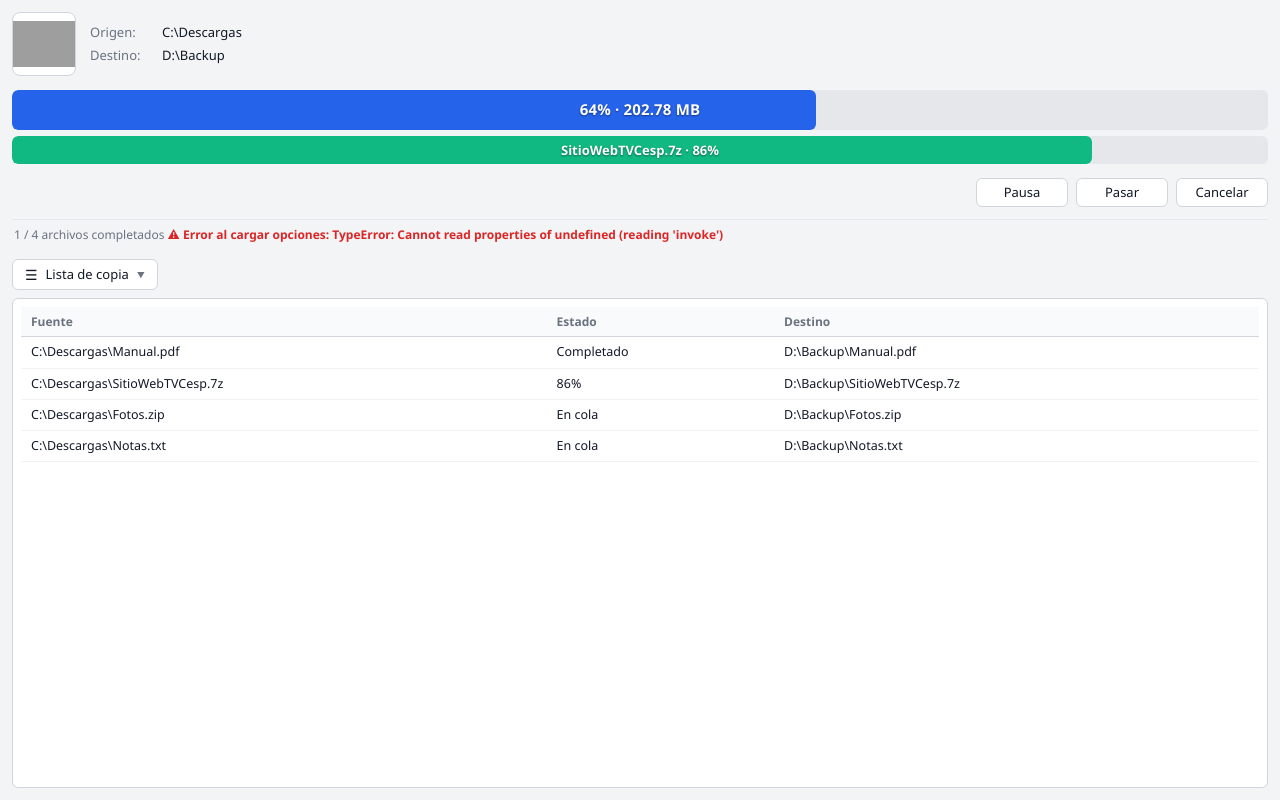
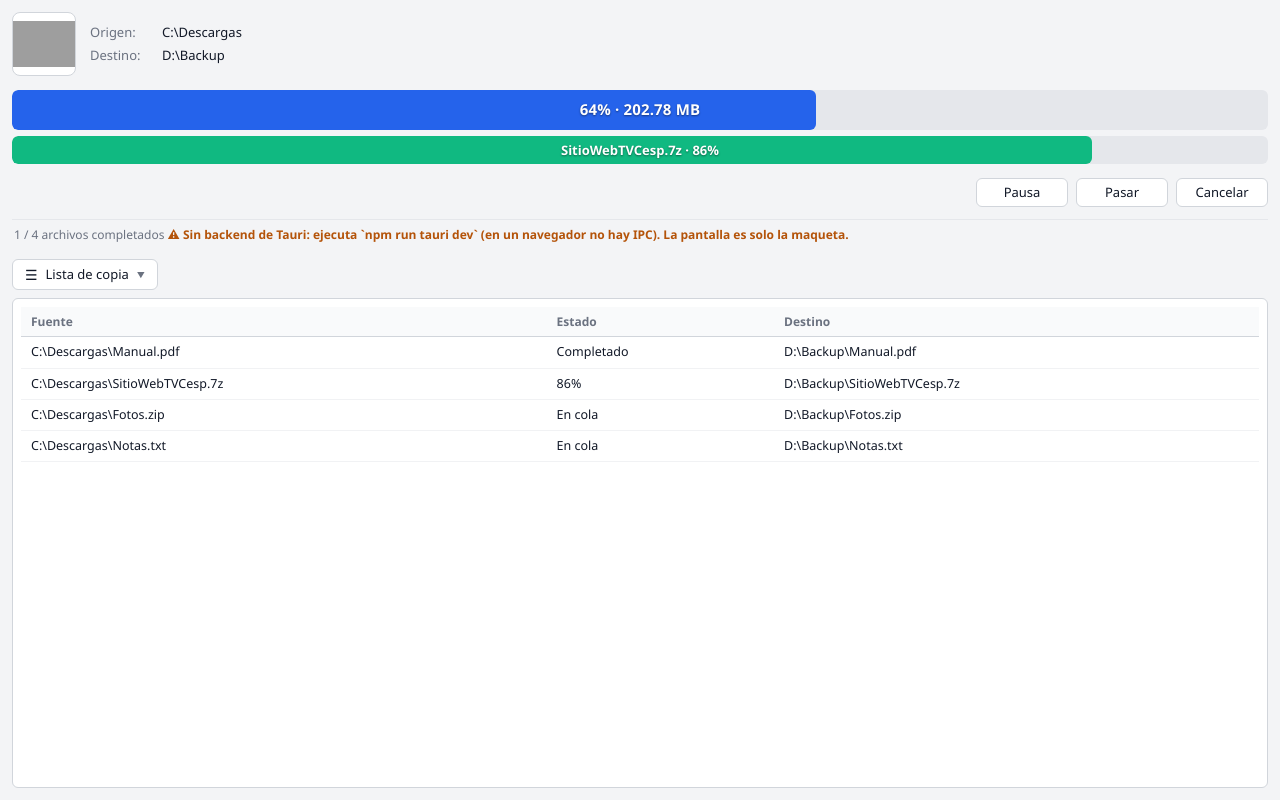
Before and after one commit to Alepc011017/CopyForge, a React (Vite) app in the folder apps/gui-tauri/: page / in a window 1280 px wide. Built offline with nearby package versions, Linux system fonts and the light colour scheme; grey boxes are pictures that could not be loaded.

Commit message:
P4.2 (Tauri): avisar cuando no hay IPC (invoke fuera del webview de Tauri)

```diff
--- a/apps/gui-tauri/src/App.css
+++ b/apps/gui-tauri/src/App.css
@@ -200,6 +200,11 @@ body,
   font-weight: 600;
 }
 
+.tf-status-warn {
+  color: #b45309;
+  font-weight: 600;
+}
+
 /* --- Menú desplegable de paneles ---------------------------------------- */
 .tf-menu {
   position: relative;
--- a/apps/gui-tauri/src/App.tsx
+++ b/apps/gui-tauri/src/App.tsx
@@ -21,6 +21,21 @@ interface GuiOptions {
   exclude: string;
   durability: string;
 }
+
+// `@tauri-apps/api/core` solo funciona dentro del webview de Tauri: su `invoke`
+// hace `window.__TAURI_INTERNALS__.invoke(...)`, así que fuera de Tauri (p. ej.
+// `npm run dev` en un navegador normal) lanza "Cannot read properties of
+// undefined (reading 'invoke')". Detectamos ese caso para avisar en vez de
+// romper la UI.
+const IS_TAURI =
+  typeof window !== "undefined" &&
+  ("__TAURI_INTERNALS__" in window || "__TAURI__" in window);
+
+const NO_BACKEND_MSG =
+  "Sin backend de Tauri: ejecuta `npm run tauri dev` (en un navegador no hay IPC). " +
+  "La pantalla es solo la maqueta.";
+
+type StatusMsg = { text: string; level: "warn" | "error" };
 
 // Valor inicial mientras responde `get_options` (coincide con el default Rust).
 const DEFAULT_OPTIONS: GuiOptions = {
@@ -77,17 +92,26 @@ export default function App() {
   const [tab, setTab] = useState<Tab>("lista");
   const [menuOpen, setMenuOpen] = useState(false);
   const [options, setOptions] = useState<GuiOptions>(DEFAULT_OPTIONS);
-  const [statusMsg, setStatusMsg] = useState<string | null>(null);
+  const [statusMsg, setStatusMsg] = useState<StatusMsg | null>(null);
   const menuRef = useRef<HTMLDivElement>(null);
 
   // Al montar: pide las opciones al backend (defaults del motor en P4.2).
   useEffect(() => {
+    if (!IS_TAURI) {
+      setStatusMsg({ text: NO_BACKEND_MSG, level: "warn" });
+      return;
+    }
     invoke<GuiOptions>("get_options")
       .then((opts) => {
         setOptions(opts);
         setStatusMsg(null);
       })
-      .catch((e) => setStatusMsg(`Error al cargar opciones: ${String(e)}`));
+      .catch((e) =>
+        setStatusMsg({
+          text: `Error al cargar opciones: ${String(e)}`,
+          level: "error",
+        }),
+      );
   }, []);
 
   // Cierra el menú al pulsar fuera o con Escape.
@@ -111,8 +135,13 @@ export default function App() {
   function applyOptions(patch: Partial<GuiOptions>) {
     const next = { ...options, ...patch };
     setOptions(next);
+    // Sin webview de Tauri no hay backend: la UI sigue siendo navegable.
+    if (!IS_TAURI) return;
     invoke("set_options", { options: next }).catch((e) =>
-      setStatusMsg(`Error al guardar opciones: ${String(e)}`),
+      setStatusMsg({
+        text: `Error al guardar opciones: ${String(e)}`,
+        level: "error",
+      }),
     );
   }
 
@@ -170,7 +199,16 @@ export default function App() {
       {/* Barra de estado */}
       <div className="tf-statusbar">
         {COMPLETED}
-        {statusMsg && <span className="tf-status-error"> ⚠ {statusMsg}</span>}
+        {statusMsg && (
+          <span
+            className={
+              statusMsg.level === "warn" ? "tf-status-warn" : "tf-status-error"
+            }
+          >
+            {" "}
+            ⚠ {statusMsg.text}
+          </span>
+        )}
       </div>
 
       {/* Menú desplegable de paneles */}
```
